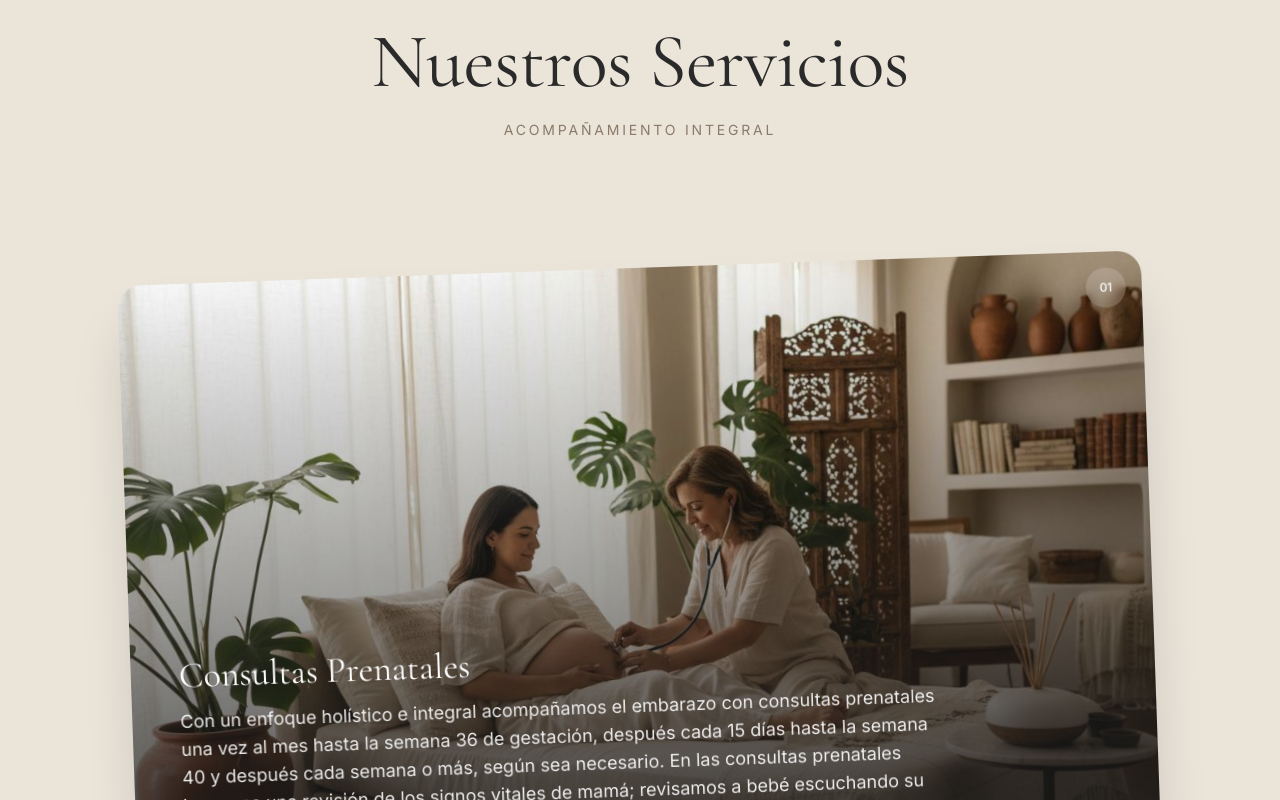
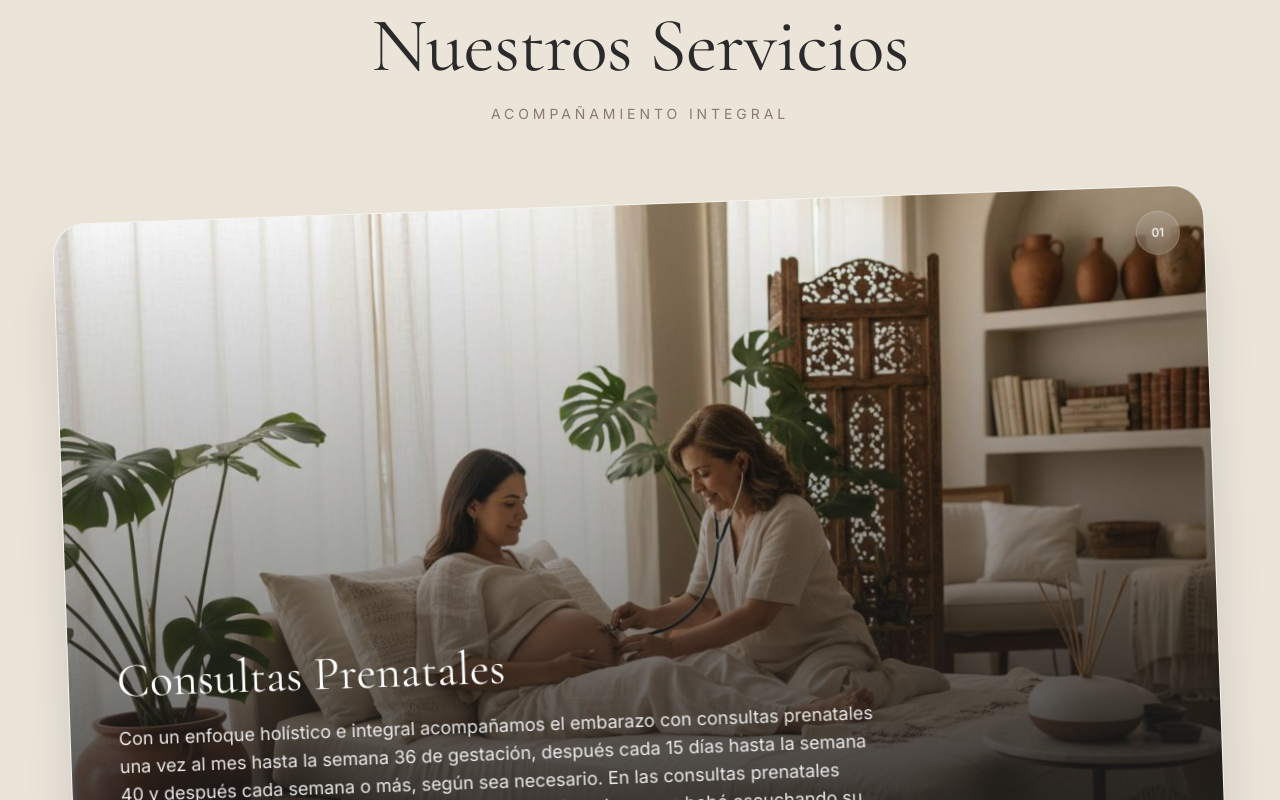
Before and after one commit to JonaCeb/CASA_ARAMARA, a React (Vite) app in the folder app/: page / in a window 1280 px wide. Shown: the part 2060-2860 px from the top of the page. Built offline with nearby package versions, Linux system fonts and the light colour scheme.

Commit message:
Update CardStack.tsx

```diff
--- a/app/src/sections/CardStack.tsx
+++ b/app/src/sections/CardStack.tsx
@@ -1,148 +1,276 @@
-import { useEffect, useRef } from 'react';
+import {
+  useLayoutEffect,
+  useRef,
+  useState,
+  useMemo,
+} from 'react';
 import { gsap } from 'gsap';
 import { ScrollTrigger } from 'gsap/ScrollTrigger';
 import { cardStackConfig } from '../config';
 
 gsap.registerPlugin(ScrollTrigger);
 
+type CardElement = HTMLDivElement | null;
+
 const CardStack = () => {
-  const sectionRef = useRef<HTMLDivElement>(null);
+  const sectionRef = useRef<HTMLElement>(null);
   const wrapperRef = useRef<HTMLDivElement>(null);
-  const cardsRef = useRef<(HTMLDivElement | null)[]>([]);
-  const triggerRef = useRef<ScrollTrigger | null>(null);
+  const cardsRef = useRef<CardElement[]>([]);
+  const imageLoadedRef = useRef<boolean[]>([]);
 
-  const cards = cardStackConfig.cards;
+  const [activeIndex, setActiveIndex] = useState(0);
+  const [, forceRender] = useState(0);
 
-  useEffect(() => {
+  const cards = useMemo(() => cardStackConfig.cards || [], []);
+
+  cardsRef.current = [];
+
+  const setCardRef = (el: HTMLDivElement | null, index: number) => {
+    cardsRef.current[index] = el;
+  };
+
+  const handleImageLoad = (index: number) => {
+    imageLoadedRef.current[index] = true;
+    forceRender((v) => v + 1);
+  };
+
+  useLayoutEffect(() => {
     const section = sectionRef.current;
     const wrapper = wrapperRef.current;
+
+    if (!section || !wrapper || cards.length === 0) return;
+
+    const ctx = gsap.context(() => {
       const cardElements = cardsRef.current.filter(Boolean) as HTMLDivElement[];
 
-    if (!section || !wrapper || cardElements.length === 0) return;
+      if (!cardElements.length) return;
 
-    cardElements.forEach((card, index) => {
+      const mm = gsap.matchMedia();
+
+      mm.add(
+        {
+          desktop: '(min-width: 768px)',
+          mobile: '(max-width: 767px)',
+          reduced: '(prefers-reduced-motion: reduce)',
+        },
+        (context) => {
+          const { reduced } = context.conditions as {
+            desktop: boolean;
+            mobile: boolean;
+            reduced: boolean;
+          };
+
+          if (reduced) {
+            cardElements.forEach((card, i) => {
               gsap.set(card, {
-        y: index === 0 ? 0 : window.innerHeight * 0.5,
-        rotation: cards[index].rotation,
-        opacity: index === 0 ? 1 : 0,
+                clearProps: 'all',
+                opacity: i === 0 ? 1 : 0,
+                y: 0,
+                scale: 1,
               });
             });
+            return;
+          }
 
-    const trigger = ScrollTrigger.create({
+          gsap.set(cardElements, {
+            yPercent: 115,
+            opacity: 0,
+            scale: 1,
+            rotate: 0,
+            force3D: true,
+            transformPerspective: 1200,
+            willChange: 'transform, opacity',
+          });
+
+          gsap.set(cardElements[0], {
+            yPercent: 0,
+            opacity: 1,
+            rotate: cards[0]?.rotation || 0,
+          });
+
+          const tl = gsap.timeline({
+            defaults: {
+              ease: 'power3.out',
+              duration: 1,
+            },
+            scrollTrigger: {
               trigger: section,
               start: 'top top',
-      end: `+=${cardElements.length * 100}%`,
+              end: `+=${cards.length * 120}%`,
               pin: wrapper,
-      pinSpacing: true,
-      scrub: 1,
+              scrub: 1.1,
+              anticipatePin: 1,
+              invalidateOnRefresh: true,
               onUpdate: (self) => {
-        const progress = self.progress;
-        const segmentSize = 1 / cardElements.length;
+                const index = Math.min(
+                  cards.length - 1,
+                  Math.round(self.progress * (cards.length - 1))
+                );
 
-        cardElements.forEach((card, index) => {
-          const cardStart = index * segmentSize;
-          const cardProgress = gsap.utils.clamp(0, 1, (progress - cardStart) / segmentSize);
-
-          if (index === 0) {
-            gsap.set(card, {
-              opacity: 1 - cardProgress * 0.3,
-              scale: 1 - cardProgress * 0.05,
-            });
-          } else {
-            const prevCardEnd = index * segmentSize;
-            const prevProgress = gsap.utils.clamp(0, 1, (progress - prevCardEnd + segmentSize) / segmentSize);
-
-            gsap.set(card, {
-              y: (1 - prevProgress) * window.innerHeight * 0.8,
-              opacity: prevProgress,
-              zIndex: index,
-            });
-          }
-        });
+                setActiveIndex((prev) => (prev !== index ? index : prev));
+              },
             },
           });
 
-    triggerRef.current = trigger;
+          cardElements.forEach((card, index) => {
+            if (index === 0) return;
+
+            tl.to(
+              cardElements[index - 1],
+              {
+                scale: 0.96,
+                opacity: 0.62,
+                filter: 'blur(2px)',
+                rotate:
+                  (cards[index - 1]?.rotation || 0) * 0.4,
+              },
+              index - 0.05
+            );
+
+            tl.fromTo(
+              card,
+              {
+                yPercent: 115,
+                opacity: 0,
+                scale: 1.06,
+                rotate: cards[index]?.rotation || 0,
+              },
+              {
+                yPercent: 0,
+                opacity: 1,
+                scale: 1,
+                rotate: cards[index]?.rotation || 0,
+              },
+              index
+            );
+          });
 
           return () => {
-      if (triggerRef.current) {
-        triggerRef.current.kill();
+            tl.kill();
+          };
         }
+      );
+
+      return () => {
+        mm.kill();
       };
-  }, []);
+    }, section);
 
-  if (!cardStackConfig.sectionTitle && cards.length === 0) return null;
+    return () => ctx.revert();
+  }, [cards]);
+
+  if (!cards.length) return null;
 
   return (
     <section
       ref={sectionRef}
       id="servicios"
-      className="relative w-full bg-kaleo-sand"
-      style={{ minHeight: `${(cards.length + 1) * 100}vh` }}
+      aria-labelledby="services-title"
+      className="relative w-full bg-kaleo-sand overflow-hidden"
+      style={{
+        minHeight: `${(cards.length + 1) * 100}vh`,
+      }}
     >
-      {/* Encabezado Relativo */}
-      <div className="relative pt-24 pb-12 text-center z-10 bg-kaleo-sand">
-        <h2 className="font-display text-headline text-kaleo-earth">
+      {/* HEADER */}
+      <div className="relative z-20 bg-kaleo-sand pt-14 md:pt-20 pb-8 md:pb-10 px-6">
+        <div className="max-w-6xl mx-auto text-center">
+          <h2
+            id="services-title"
+            className="font-display text-headline text-kaleo-earth"
+          >
             {cardStackConfig.sectionTitle}
           </h2>
-        <p className="font-body text-sm text-kaleo-terracotta uppercase tracking-[0.2em] mt-4">
+
+          {cardStackConfig.sectionSubtitle && (
+            <p className="mt-4 font-body text-xs md:text-sm uppercase tracking-[0.28em] text-kaleo-terracotta">
               {cardStackConfig.sectionSubtitle}
             </p>
+          )}
+        </div>
       </div>
 
-      {/* Contenedor del Slider */}
+      {/* STACK */}
       <div
         ref={wrapperRef}
-        className="relative w-full h-screen flex items-start md:items-center justify-center overflow-hidden pt-8 md:pt-0"
+        className="relative h-screen w-full flex items-center justify-center overflow-hidden px-4 md:px-8"
       >
-        {/* Cambio: max-w-5xl y aspect-[16/10] para dar más altura en PC */}
-        <div className="relative w-full max-w-5xl mx-auto px-6 md:px-8 aspect-[4/5] md:aspect-[16/10]">
-          {cards.map((card, index) => (
-            <div
+        <div className="relative w-full max-w-6xl aspect-[4/5] md:aspect-[16/10]">
+          {cards.map((card, index) => {
+            const isActive = index === activeIndex;
+            const isLoaded = imageLoadedRef.current[index];
+
+            return (
+              <article
                 key={card.id}
-              ref={(el) => { cardsRef.current[index] = el; }}
-              className="absolute inset-0"
+                ref={(el) => setCardRef(el, index)}
+                tabIndex={isActive ? 0 : -1}
+                aria-hidden={!isActive}
+                aria-label={`${card.title}. Servicio ${
+                  index + 1
+                } de ${cards.length}`}
+                className="absolute inset-0 outline-none"
                 style={{
-                willChange: 'transform, opacity',
-                zIndex: index,
+                  zIndex: index + 1,
                 }}
               >
-              <div className="relative flex flex-col overflow-hidden rounded-3xl shadow-deep bg-kaleo-cream h-full">
+                <div className="relative h-full overflow-hidden rounded-[2rem] bg-kaleo-cream shadow-deep border border-white/20">
+                  {/* IMAGE */}
+                  <div className="relative h-1/2 md:h-full overflow-hidden">
+                    {!isLoaded && (
+                      <div className="absolute inset-0 animate-pulse bg-kaleo-earth/10" />
+                    )}
 
-                {/* 1. Contenedor de Imagen */}
-                <div className="relative h-1/2 md:h-full overflow-hidden">
                     <img
                       src={card.image}
                       alt={card.title}
-                    className="w-full h-full object-cover"
+                      loading={index === 0 ? 'eager' : 'lazy'}
+                      decoding="async"
+                      fetchPriority={
+                        index === 0 ? 'high' : 'low'
+                      }
+                      onLoad={() => handleImageLoad(index)}
+                      className={`h-full w-full object-cover transition-all duration-700 ${
+                        isLoaded
+                          ? 'opacity-100 scale-100'
+                          : 'opacity-0 scale-105'
+                      }`}
                     />
-                  {/* Gradiente de PC mejorado para cubrir más espacio vertical si el texto es largo */}
-                  <div className="hidden md:block absolute inset-0 bg-gradient-to-t from-kaleo-charcoal/90 via-kaleo-charcoal/40 to-transparent" />
+
+                    {/* Desktop Overlay */}
+                    <div className="hidden md:block absolute inset-0 bg-gradient-to-t from-kaleo-charcoal/95 via-kaleo-charcoal/40 to-transparent" />
                   </div>
 
-                {/* 2. Contenedor de Texto */}
-                <div className="flex-1 p-6 md:absolute md:bottom-0 md:left-0 md:right-0 md:p-12 z-10 bg-kaleo-cream md:bg-transparent">
-                  <h3 className="font-display text-2xl md:text-4xl text-kaleo-earth md:text-white mb-3">
+                  {/* CONTENT */}
+                  <div className="relative md:absolute md:bottom-0 md:left-0 md:right-0 z-10 flex flex-col justify-end p-6 md:p-12 bg-kaleo-cream md:bg-transparent">
+                    <h3 className="font-display text-2xl md:text-5xl text-kaleo-earth md:text-white leading-tight">
                       {card.title}
                     </h3>
-                  <p className="font-body text-sm md:text-lg text-kaleo-charcoal/80 md:text-white/90 leading-relaxed max-w-3xl">
+
+                    <p className="mt-3 md:mt-5 max-w-3xl font-body text-sm md:text-lg leading-relaxed text-kaleo-charcoal/80 md:text-white/90">
                       {card.description}
                     </p>
                   </div>
 
-                {/* 3. Número de Tarjeta */}
-                <div className="absolute top-4 right-4 w-10 h-10 rounded-full bg-kaleo-charcoal/10 md:bg-kaleo-cream/20 backdrop-blur-sm flex items-center justify-center z-10">
-                  <span className="font-body text-xs text-kaleo-charcoal md:text-white font-medium">
+                  {/* COUNTER */}
+                  <div className="absolute top-4 right-4 md:top-6 md:right-6 z-20 flex h-11 w-11 items-center justify-center rounded-full border border-white/20 bg-kaleo-charcoal/10 backdrop-blur-md md:bg-white/15">
+                    <span className="font-body text-xs font-medium text-kaleo-charcoal md:text-white">
                       {String(index + 1).padStart(2, '0')}
                     </span>
                   </div>
+
+                  {/* ACTIVE GLOW */}
+                  {isActive && (
+                    <div className="pointer-events-none absolute inset-0 rounded-[2rem] ring-1 ring-white/20" />
+                  )}
                 </div>
-            </div>
-          ))}
+              </article>
+            );
+          })}
         </div>
       </div>
 
-      <div className="h-32 bg-kaleo-sand" />
+      {/* FOOTER SPACE */}
+      <div className="h-20 md:h-28 bg-kaleo-sand" />
     </section>
   );
 };
```
Lines whose indentation alone changed are shown as unchanged.
